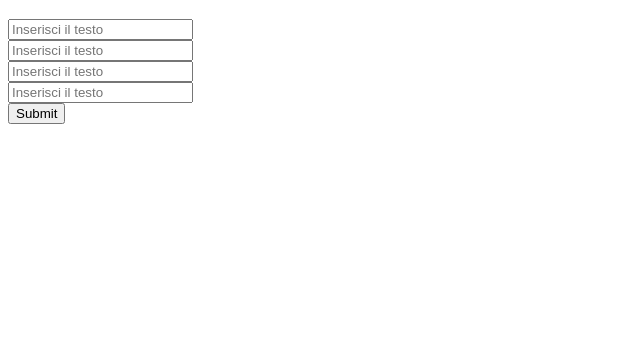
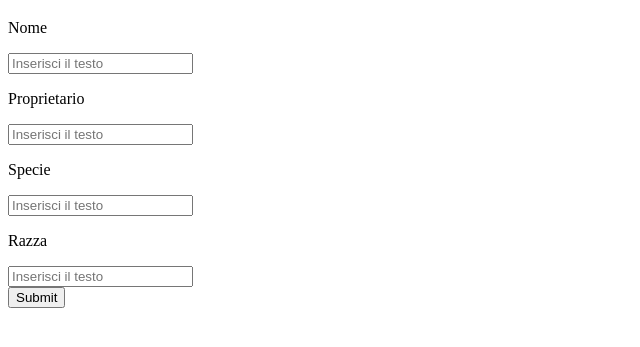
Before and after one commit to annunziatadr99/U2-W7-D1-JS3, a plain HTML site: page index.html in a window 1280 px wide. Shown: the part 61-408 px from the top of the page, without its empty margins (0-640 px from the left). Drawn offline with Linux system fonts and the light colour scheme.

Commit message:
esercizio completato

```diff
--- a/index.html
+++ b/index.html
@@ -9,12 +9,16 @@
     <h1>JS3</h1>
 
     <form id="petForm">
+        <p>Nome</p>
         <input type="Name" placeholder="Inserisci il testo" id="petName">
         <br>
+         <p>Proprietario</p>
         <input type="Owner" placeholder="Inserisci il testo"id="ownerName">
         <br>
+        <p>Specie</p>
         <input type="Species" placeholder="Inserisci il testo"id="species">
         <br>
+        <p>Razza</p>
         <input type="Breed" placeholder="Inserisci il testo"id="breed">
         <br>
         <input type="submit">
--- a/script.js
+++ b/script.js
@@ -46,7 +46,7 @@ function insertPetList() {
     petList.innerHTML = "";
     pets.forEach((pet,index) => {
         const listItems = document.createElement("li")
-        listItems.textContent = `Name: ${pet.petName}, Owner Name:${ownerName}, Species:${species}, Breed:${breed}`;
+        listItems.textContent = `Name: ${pet.petName},OwnerName:${ownerName},Species:${species},Breed:${breed}`;
         petList.appendChild(listItems)
     });
 
```
